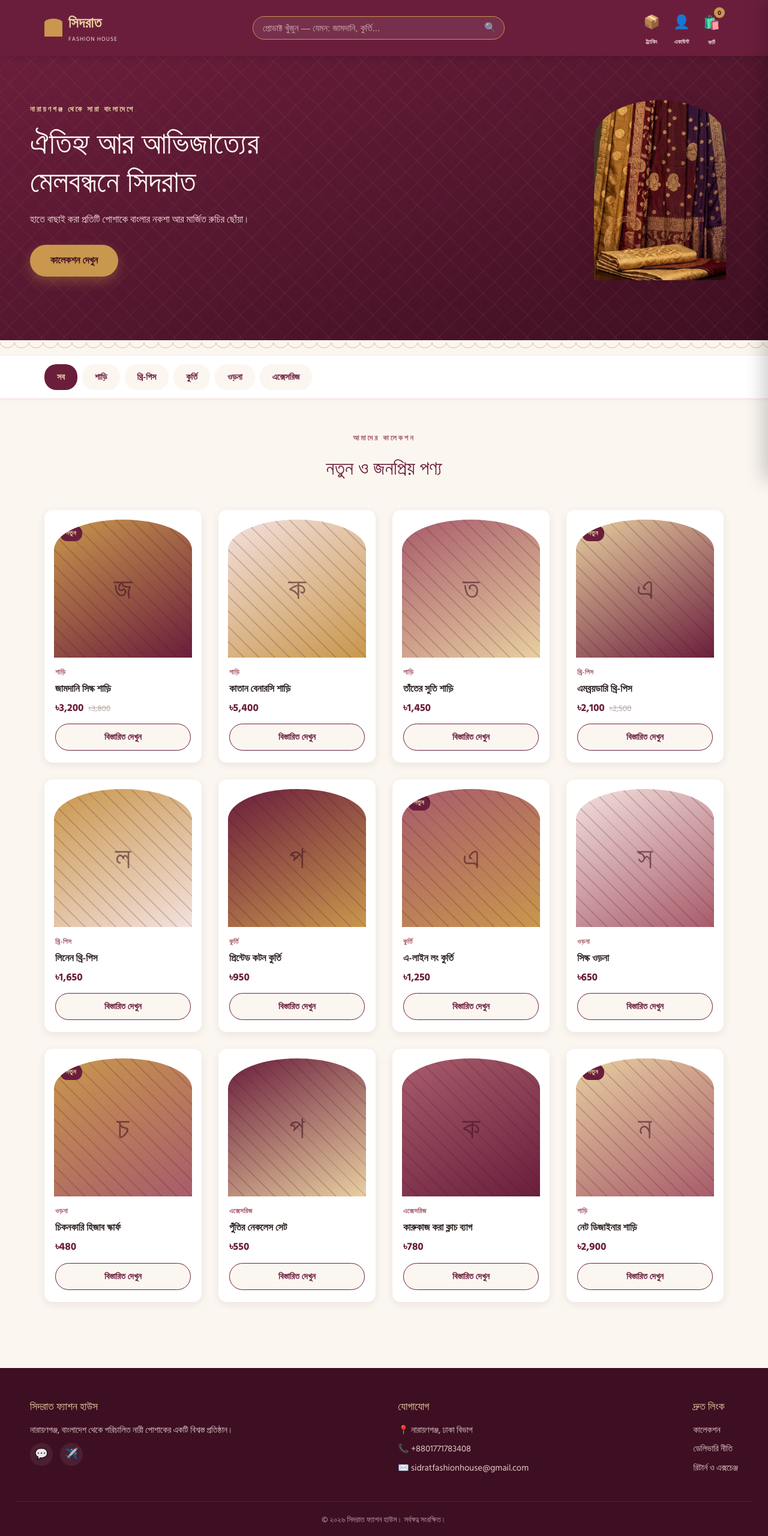
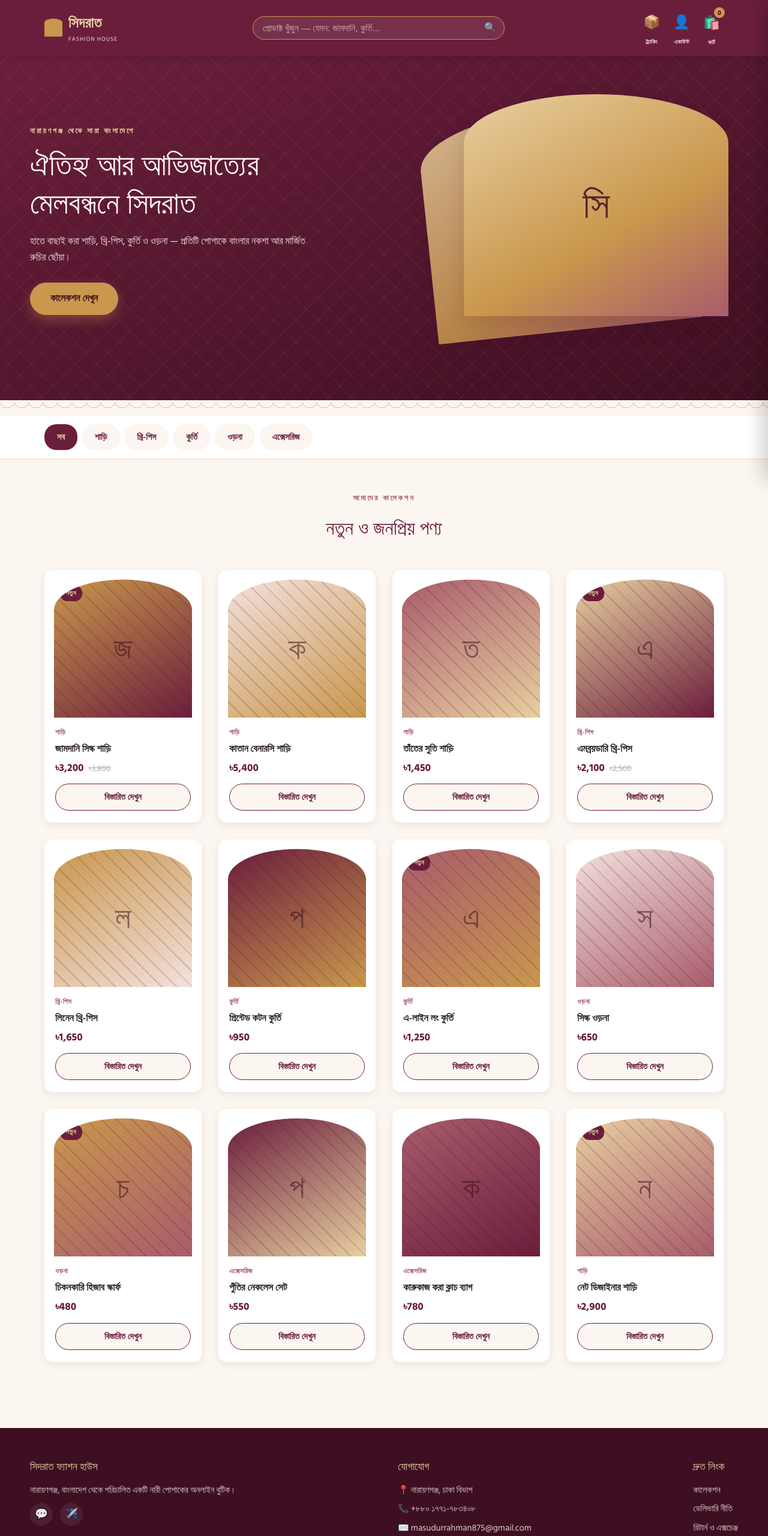
Before and after one commit to tonmoyhasanmrj/sidrat-fashion-house, a website: page index.html in a window 1280 px wide. Shown: the top 2560 px of the page at 60% size. Drawn offline with Linux system fonts and the light colour scheme; a web font is replaced by a local one.

Commit message:
Add files via upload

```diff
--- a/content/settings.json
+++ b/content/settings.json
@@ -1,10 +1,10 @@
 {
-  "heroImage": "/images/uploads/gemini_generated_image_yoncqxyoncqxyonc.jpg",
+  "heroImage": "",
   "whatsappNumber": "8801771783408",
   "telegramUsername": "jabedhossainmrj",
   "bkashNumber": "01771783408",
   "nagadNumber": "01771783408",
-  "contactPhone": "+8801771783408",
-  "contactEmail": "sidratfashionhouse@gmail.com",
+  "contactPhone": "+৮৮০ ১৭৭১-৭৮৩৪০৮",
+  "contactEmail": "masudurrahman875@gmail.com",
   "contactAddress": "নারায়ণগঞ্জ, ঢাকা বিভাগ"
 }
--- a/index.html
+++ b/index.html
@@ -133,23 +133,25 @@ header{
 }
 .hero-cta:hover{transform:translateY(-2px);}
 .hero-visual{
-  flex:0 0 260px; height:320px; position:relative;
+  flex:0 0 520px; max-width:44%; height:420px; position:relative;
 }
 .hero-arch{
-  position:absolute; width:220px; height:300px;
+  position:absolute; width:85%; height:88%;
   border-radius:var(--radius-arch);
   background:linear-gradient(150deg, var(--gold-light), var(--gold) 60%, var(--rose));
   box-shadow:var(--shadow);
 }
-.hero-arch:nth-child(1){left:0; top:20px; transform:rotate(-6deg); opacity:0.85;}
-.hero-arch:nth-child(2){left:50px; top:0; z-index:2;}
+.hero-arch:nth-child(1){left:0; top:6%; transform:rotate(-6deg); opacity:0.85;}
+.hero-arch:nth-child(2){left:12%; top:0; z-index:2;}
 .hero-arch:nth-child(2)::after{
   content:'সি'; position:absolute; inset:0; display:flex; align-items:center; justify-content:center;
   font-family:'Tiro Bangla'; font-size:4rem; color:var(--maroon-dark); opacity:0.85;
 }
 .hero-arch-photo{
-  position:absolute; left:20px; top:10px; width:220px; height:300px;
-  border-radius:var(--radius-arch); overflow:hidden; box-shadow:var(--shadow);
+  position:absolute; inset:0; width:100%; height:100%;
+  border-radius:var(--radius-arch); overflow:hidden;
+  border:4px solid var(--gold);
+  box-shadow:var(--shadow);
 }
 .hero-arch-photo img{width:100%; height:100%; object-fit:cover; display:block;}
 
@@ -408,6 +410,9 @@ footer{background:var(--maroon-dark); color:var(--blush); padding:50px 24px 26px
 }
 .toast.show{opacity:1; transform:translateX(-50%) translateY(0);}
 
+@media (max-width:900px){
+  .hero-visual{flex:0 0 380px; height:320px; max-width:46%;}
+}
 @media (max-width:640px){
   .header-inner{flex-wrap:wrap;}
   .search-wrap{order:3; max-width:100%; width:100%;}
@@ -450,7 +455,7 @@ footer{background:var(--maroon-dark); color:var(--blush); padding:50px 24px 26px
     <div class="hero-text">
       <span class="hero-eyebrow">নারায়ণগঞ্জ থেকে সারা বাংলাদেশে</span>
       <h1>ঐতিহ্য আর আভিজাত্যের<br>মেলবন্ধনে সিদরাত</h1>
-      <p>হাতে বাছাই করা প্রতিটি পোশাকে বাংলার নকশা আর মার্জিত রুচির ছোঁয়া।</p>
+      <p>হাতে বাছাই করা শাড়ি, থ্রি-পিস, কুর্তি ও ওড়না — প্রতিটি পোশাকে বাংলার নকশা আর মার্জিত রুচির ছোঁয়া।</p>
       <a href="#shop" class="hero-cta">কালেকশন দেখুন</a>
     </div>
     <div class="hero-visual" id="heroVisual">
@@ -478,7 +483,7 @@ footer{background:var(--maroon-dark); color:var(--blush); padding:50px 24px 26px
   <div class="footer-inner">
     <div class="footer-col">
       <h3>সিদরাত ফ্যাশন হাউস</h3>
-      <p>নারায়ণগঞ্জ, বাংলাদেশ থেকে পরিচালিত নারী পোশাকের একটি বিশ্বস্ত প্রতিষ্ঠান।</p>
+      <p>নারায়ণগঞ্জ, বাংলাদেশ থেকে পরিচালিত একটি নারী পোশাকের অনলাইন বুটিক।</p>
       <div class="social-row">
         <a href="#" id="footerWhatsapp" target="_blank" rel="noopener" aria-label="WhatsApp">💬</a>
         <a href="#" id="footerTelegram" target="_blank" rel="noopener" aria-label="Telegram">✈️</a>
@@ -488,7 +493,7 @@ footer{background:var(--maroon-dark); color:var(--blush); padding:50px 24px 26px
       <h3>যোগাযোগ</h3>
       <p id="footerAddress">📍 নারায়ণগঞ্জ, ঢাকা বিভাগ</p>
       <p id="footerPhone">📞 +৮৮০ ১৭৭১-৭৮৩৪০৮</p>
-      <p id="footerEmail">✉️ sidratfashionhouse@gmail.com</p>
+      <p id="footerEmail">✉️ masudurrahman875@gmail.com</p>
     </div>
     <div class="footer-col">
       <h3>দ্রুত লিংক</h3>
```
